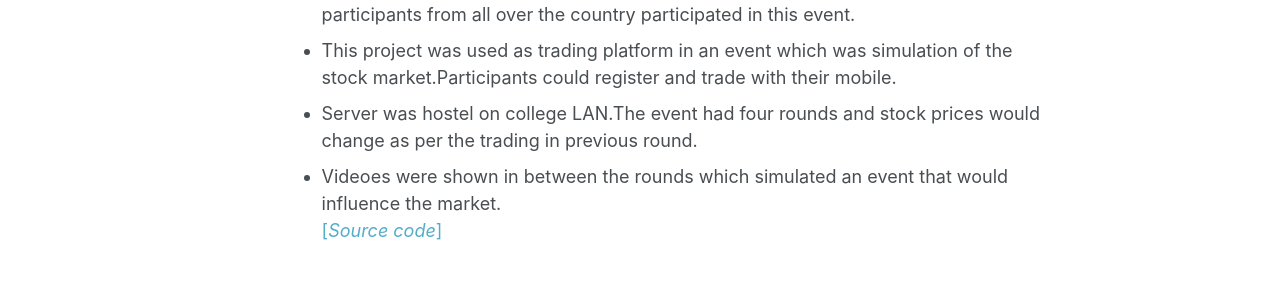
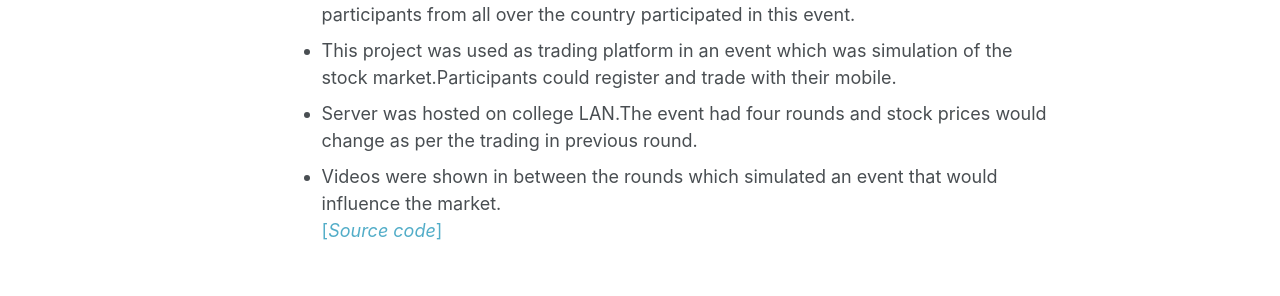
Before and after one commit to anirudhk686/anirudhk686.github.io, a Jekyll site: the page built from _pages/projects.md, in a window 1280 px wide and 900 px high, scrolled down 734 px. Shown: the part 402-698 px from the top of the window. Built offline with Jekyll 4.4.1, drawn with Linux system fonts in a browser that asks for light colours.

Commit message:
Update projects.md

```diff
--- a/_pages/projects.md
+++ b/_pages/projects.md
@@ -25,6 +25,6 @@ redirect_from:
 `python` `django` `ajax`<br>
 * This project was made for an event in APOGEE,our technical fest. More than 300 participants from all over the country participated in this event.
 * This project was used as trading platform in an event which was simulation of the stock market.Participants could register and trade with their mobile.
-* Server was hostel on college LAN.The event had four rounds and stock prices would change as per the trading in previous round.
-* Videoes were shown in between the rounds which simulated an event that would influence the market.<br>
+* Server was hosted on college LAN.The event had four rounds and stock prices would change as per the trading in previous round.
+* Videos were shown in between the rounds which simulated an event that would influence the market.<br>
 [[_Source code_]](https://github.com/anirudhk686/SMS_2017)
```
